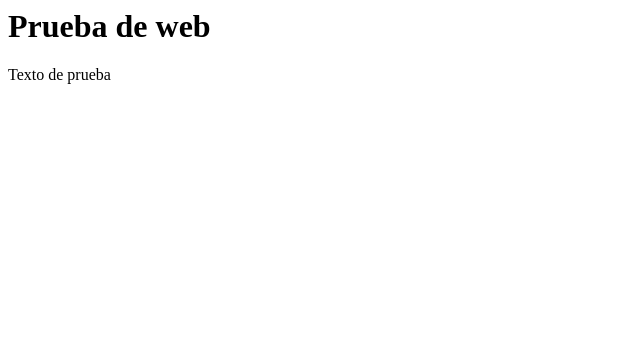
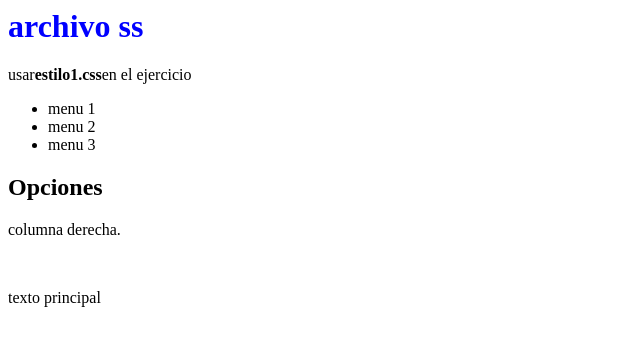
Before and after one commit to pililopez/demi-escav, a plain HTML site: page JCR/index.html in a window 1280 px wide. Shown: the whole page, without its empty margins (0-640 px from the left). Drawn offline with Linux system fonts and the light colour scheme.

Commit message:
Nueva prueba web

```diff
--- a/JCR/index.html
+++ b/JCR/index.html
@@ -1,8 +1,25 @@
 <html>
 <head>
-<title>Pepe</title>
+<title>Prueba 1</title>
+<link rel="stylesheet" href="style1.css">
 </head>
 <body>
-<h1>Prueba de web</h1>
-<p> Texto de prueba </p>
+<h1>archivo ss</h1>
+<p>usar<b>estilo1.css</b>en el ejercicio</p>
+<ul>
+<li>menu 1</li>
+<li>menu 2</li>
+<li>menu 3</li>
+</ul>
+</div>
+<div id="contenido">
+<div id="colum_drch">
+<h2>Opciones</h2>
+<p>columna derecha.</p>
+<img href="images/foto1.jpg" class="miniatura" />
+<img href="images/foto2.jpg" class="miniatura" />
+<img href="images/foto3.jpg" class="miniatura" />
+</div>
+<p> texto principal</p>
+<img href="images/foto2.jpg" class="miniatura" />
 </html>
--- /dev/null
+++ b/JCR/style1.css
@@ -0,0 +1 @@
+h1 {color:blue;}
```
Also changed, not shown: JCR/Images/foto1.jpg (renamed from JCR/Images/Mononoke.jpg), JCR/Images/foto2.jpg (renamed from JCR/Images/Origen.jpg), JCR/Images/foto3.jpg (renamed from JCR/Images/tlotr.jpg).
